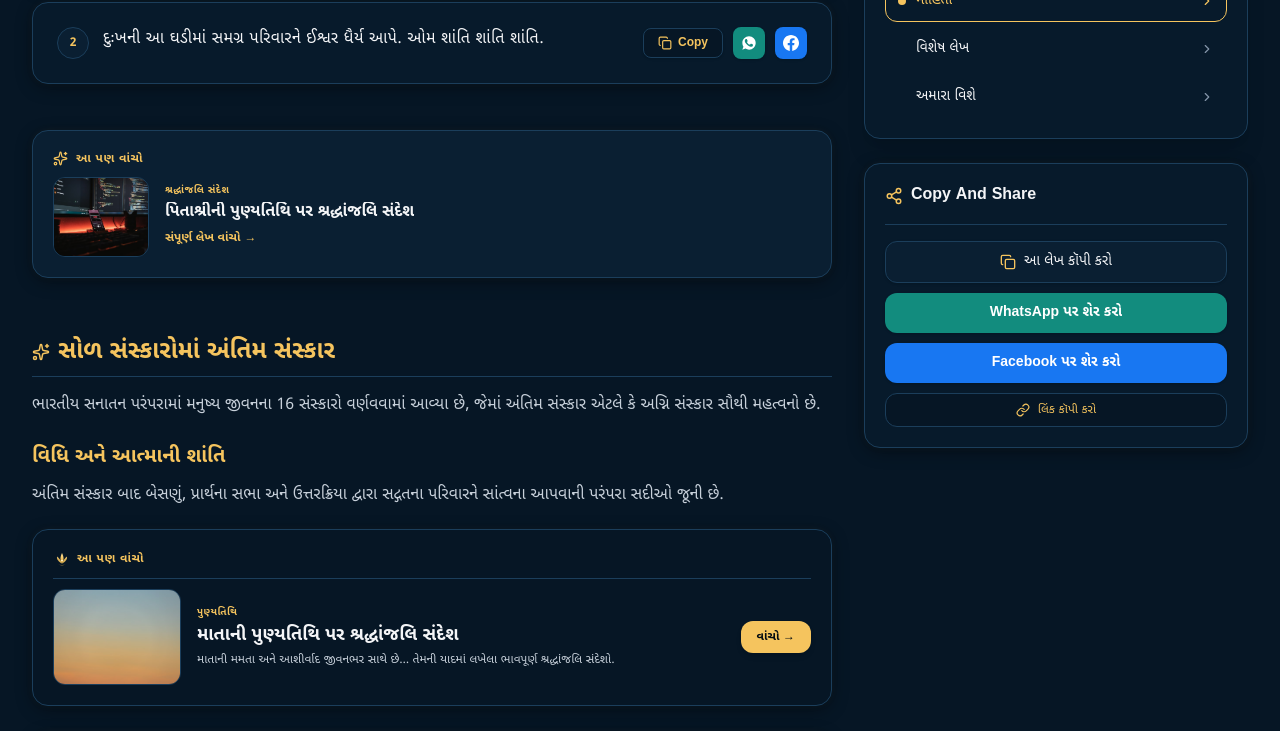
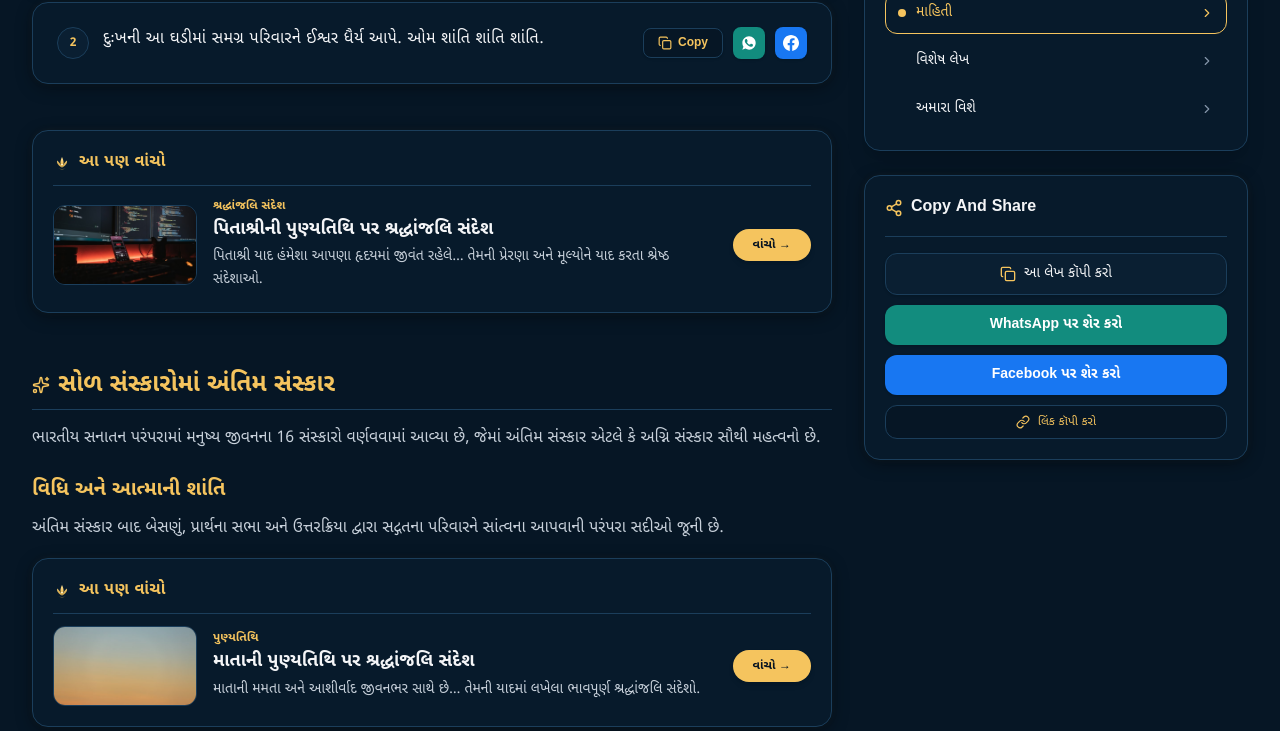
Before and after one commit to himanshi88499/Shradhanjali-Message, a Next.js app: page /post/antim-sanskar-vidhi-ane-mahatva in a window 1280 px wide. Shown: the part 920-1651 px from the top of the page. Built offline with nearby package versions, Linux system fonts and the light colour scheme.

Commit message:
feat: add post draft option & trash/restore system, match screenshot recommendation card design for both links, adjust sidebar padding and related articles footer spacing

```diff
--- a/src/app/api/admin/posts/[id]/route.ts
+++ b/src/app/api/admin/posts/[id]/route.ts
@@ -1,6 +1,6 @@
 import { NextRequest, NextResponse } from 'next/server';
 import { requireAuth } from '@/lib/auth';
-import { getPostById, deletePost, savePost } from '@/lib/db';
+import { getPostById, deletePost, savePost, restorePost } from '@/lib/db';
 
 interface Props {
   params: Promise<{ id: string }>;
@@ -22,10 +22,29 @@ export async function DELETE(req: NextRequest, { params }: Props) {
   if (!user) return NextResponse.json({ error: 'Unauthorized' }, { status: 401 });
 
   const { id } = await params;
-  const deleted = deletePost(id);
+  const permanent = req.nextUrl.searchParams.get('permanent') === 'true';
+  const deleted = deletePost(id, permanent);
   if (!deleted) return NextResponse.json({ error: 'Post not found or could not be deleted' }, { status: 404 });
 
-  return NextResponse.json({ success: true });
+  return NextResponse.json({ success: true, permanent });
+}
+
+export async function PATCH(req: NextRequest, { params }: Props) {
+  const user = await requireAuth(['admin', 'editor', 'author']);
+  if (!user) return NextResponse.json({ error: 'Unauthorized' }, { status: 401 });
+
+  const { id } = await params;
+  try {
+    const body = await req.json();
+    if (body.action === 'restore') {
+      const restored = restorePost(id);
+      if (!restored) return NextResponse.json({ error: 'Post not found' }, { status: 404 });
+      return NextResponse.json({ success: true, message: 'Post restored to draft' });
+    }
+    return NextResponse.json({ error: 'Invalid action' }, { status: 400 });
+  } catch (err: any) {
+    return NextResponse.json({ error: err.message }, { status: 500 });
+  }
 }
 
 export async function PUT(req: NextRequest, { params }: Props) {
--- a/src/app/api/admin/posts/route.ts
+++ b/src/app/api/admin/posts/route.ts
@@ -9,7 +9,8 @@ export async function GET(req: NextRequest) {
     return NextResponse.json({ error: 'Unauthorized' }, { status: 401 });
   }
 
-  const posts = getPosts();
+  const statusParam = req.nextUrl.searchParams.get('status') as any;
+  const posts = getPosts(statusParam || 'all');
   return NextResponse.json(posts);
 }
 
--- a/src/app/post/[slug]/page.tsx
+++ b/src/app/post/[slug]/page.tsx
@@ -150,17 +150,23 @@ export default async function SingleArticlePage({ params }: Props) {
   };
 
   const renderRecommendationBox = (recPost: typeof post) => (
-    <div className="mt-3.5 mb-2.5 sm:mt-4 sm:mb-2.5 p-4 sm:p-5 rounded-2xl bg-theme-surface border border-theme hover:border-[#F5C45E]/60 transition-all card-glow group">
-      <div className="flex items-center gap-2 text-xs font-bold text-[#F5C45E] uppercase tracking-wider mb-2.5">
-        <Sparkles size={15} className="text-[#F5C45E]" />
-        <span>આ પણ વાંચો</span>
+    <div className="mt-3.5 mb-2 sm:mt-4 sm:mb-2 rounded-2xl bg-theme-card border border-theme hover:border-gold/60 transition-all p-4 sm:p-5 card-glow group">
+      {/* Top Header: Lotus Icon + આ પણ વાંચો + Divider */}
+      <div className="flex items-center gap-2 pb-2.5 mb-3 border-b border-theme">
+        <LotusIcon size={18} className="text-gold shrink-0" />
+        <span className="text-sm sm:text-base font-bold text-gold tracking-wide">
+          આ પણ વાંચો
+        </span>
       </div>
+
+      {/* Main Content Link */}
       <a
         href={`/post/${recPost.slug}`}
         rel="dofollow"
-        className="flex items-center gap-4 group-hover:opacity-95 transition-opacity"
+        className="flex flex-col sm:flex-row items-start sm:items-center gap-4"
       >
-        <div className="relative w-20 h-20 sm:w-24 sm:h-20 rounded-xl overflow-hidden shrink-0 border border-theme bg-theme-main">
+        {/* Left Thumbnail */}
+        <div className="relative w-full sm:w-36 h-24 sm:h-20 rounded-xl overflow-hidden shrink-0 border border-theme bg-theme-main">
           <img
             src={recPost.featuredImage || '/images/hero-candle.jpg'}
             alt={recPost.title}
@@ -168,16 +174,24 @@ export default async function SingleArticlePage({ params }: Props) {
             loading="lazy"
           />
         </div>
+
+        {/* Center Details */}
         <div className="flex-1 min-w-0">
-          <span className="text-[10px] font-bold text-[#F5C45E] uppercase tracking-wider block mb-1">
-            {recPost.categoryName || 'Shradhanjali'}
+          <span className="text-xs font-semibold text-gold block mb-1">
+            {recPost.categoryName || 'શ્રદ્ધાંજલિ સંદેશ'}
           </span>
-          <h4 className="text-sm sm:text-base font-bold text-theme-primary group-hover:text-[#F5C45E] transition-colors line-clamp-2 leading-snug">
+          <h4 className="text-base sm:text-lg font-bold text-theme-primary group-hover:text-gold transition-colors line-clamp-1 sm:line-clamp-2 leading-snug mb-1">
             {recPost.title}
           </h4>
-          <span className="inline-flex items-center gap-1 text-xs text-[#F5C45E] font-semibold mt-1.5">
-            <span>સંપૂર્ણ લેખ વાંચો</span>
-            <span>→</span>
+          <p className="text-xs sm:text-sm text-theme-secondary line-clamp-1 sm:line-clamp-2 leading-relaxed">
+            {recPost.excerpt || recPost.introText || ''}
+          </p>
+        </div>
+
+        {/* Right Action Button (Gold Pill) */}
+        <div className="hidden sm:flex shrink-0 self-center ml-2">
+          <span className="inline-flex items-center justify-center px-5 py-2 rounded-full bg-gold hover:bg-[#ffd782] text-[#061321] font-bold text-xs shadow-md transition-all">
+            વાંચો →
           </span>
         </div>
       </a>
@@ -468,46 +482,7 @@ export default async function SingleArticlePage({ params }: Props) {
             )}
 
             {/* Auto Internal Link 2: End-of-Article Do-Follow Recommendation */}
-            {endPostRecommendation && (
-              <div className="mt-4 mb-2.5 sm:mt-5 sm:mb-2.5 p-4 sm:p-5 rounded-2xl bg-gradient-to-r from-theme-card to-theme-surface border border-theme hover:border-[#F5C45E]/70 transition-all card-glow group">
-                <div className="flex items-center justify-between pb-2.5 mb-2.5 border-b border-theme">
-                  <span className="text-xs font-bold text-[#F5C45E] uppercase tracking-wider flex items-center gap-1.5">
-                    <LotusIcon size={18} className="text-[#F5C45E]" />
-                    <span>આ પણ વાંચો</span>
-                  </span>
-                </div>
-                <a
-                  href={`/post/${endPostRecommendation.slug}`}
-                  rel="dofollow"
-                  className="flex flex-col sm:flex-row items-start sm:items-center gap-4"
-                >
-                  <div className="relative w-full sm:w-32 h-24 rounded-xl overflow-hidden shrink-0 border border-theme bg-theme-main">
-                    <img
-                      src={endPostRecommendation.featuredImage || '/images/hero-candle.jpg'}
-                      alt={endPostRecommendation.title}
-                      className="w-full h-full object-cover group-hover:scale-105 transition-transform duration-300"
-                      loading="lazy"
-                    />
-                  </div>
-                  <div className="flex-1 min-w-0">
-                    <span className="text-[10px] font-bold text-[#F5C45E] uppercase tracking-wider block mb-1">
-                      {endPostRecommendation.categoryName || 'Tribute'}
-                    </span>
-                    <h4 className="text-base sm:text-lg font-bold text-theme-primary group-hover:text-[#F5C45E] transition-colors line-clamp-2 leading-snug mb-1">
-                      {endPostRecommendation.title}
-                    </h4>
-                    <p className="text-xs text-theme-secondary line-clamp-1">
-                      {endPostRecommendation.excerpt}
-                    </p>
-                  </div>
-                  <div className="hidden sm:flex shrink-0">
-                    <span className="px-4 py-2 rounded-xl bg-gold text-[#030B12] font-bold text-xs group-hover:bg-[#E5B54E] transition-colors shadow-md">
-                      વાંચો →
-                    </span>
-                  </div>
-                </a>
-              </div>
-            )}
+            {endPostRecommendation && renderRecommendationBox(endPostRecommendation)}
 
             {/* Dynamic Contextual FAQ Section (5 Helpful Search-Focused Q&A) */}
             <PostFaqAccordion post={post} />
@@ -575,7 +550,7 @@ export default async function SingleArticlePage({ params }: Props) {
           </article>
 
           {/* Desktop Right Sidebar starting flush with breadcrumbs */}
-          <aside className="lg:col-span-4 flex flex-col space-y-6">
+          <aside className="lg:col-span-4 flex flex-col space-y-6 pt-2.5 sm:pt-3">
             {/* Widget 1: Best Shradhanjali Messages */}
             <SidebarRelatedPosts currentPostId={post.id} initialPosts={allPosts} />
 
@@ -595,7 +570,7 @@ export default async function SingleArticlePage({ params }: Props) {
         </div>
 
         {/* Bottom Related Articles Grid (4 cards) */}
-        <section className="mt-16 pt-10 border-t border-theme">
+        <section className="mt-14 pt-8 pb-10 sm:pb-14 border-t border-theme">
           <div className="flex items-center gap-2 text-gold text-lg sm:text-xl font-bold mb-6">
             <Sparkles size={20} />
             <span>Related Articles</span>
--- a/src/lib/db.ts
+++ b/src/lib/db.ts
@@ -51,9 +51,15 @@ export function saveDb(data: DatabaseSchema): boolean {
 }
 
 // ----------------- POSTS -----------------
-export function getPosts(status?: 'published' | 'draft'): Post[] {
+export function getPosts(status?: 'published' | 'draft' | 'trash' | 'all'): Post[] {
   const db = getDb();
-  const list = !status ? [...db.posts] : db.posts.filter((p) => p.status === status);
+  let list = [...db.posts];
+  if (status === 'published' || status === 'draft' || status === 'trash') {
+    list = list.filter((p) => p.status === status);
+  } else if (status !== 'all') {
+    // Default excludes trash
+    list = list.filter((p) => p.status !== 'trash');
+  }
   return list.sort((a, b) => {
     const timeB = new Date(b.publishedAt || b.updatedAt || 0).getTime();
     const timeA = new Date(a.publishedAt || a.updatedAt || 0).getTime();
@@ -63,7 +69,7 @@ export function getPosts(status?: 'published' | 'draft'): Post[] {
 
 export function getPostBySlug(slug: string): Post | undefined {
   const db = getDb();
-  return db.posts.find((p) => p.slug === slug);
+  return db.posts.find((p) => p.slug === slug && p.status !== 'trash');
 }
 
 export function getPostById(id: string): Post | undefined {
@@ -173,15 +179,32 @@ export function savePost(post: Partial<Post> & { id?: string }): Post {
   }
 }
 
-export function deletePost(id: string): boolean {
+export function deletePost(id: string, permanent = false): boolean {
   const db = getDb();
-  const initialLen = db.posts.length;
-  db.posts = db.posts.filter((p) => p.id !== id);
-  if (db.posts.length !== initialLen) {
+  const index = db.posts.findIndex((p) => p.id === id);
+  if (index === -1) return false;
+
+  if (permanent) {
+    db.posts.splice(index, 1);
     saveDb(db);
     return true;
   }
-  return false;
+
+  // Soft delete to trash
+  db.posts[index].status = 'trash';
+  db.posts[index].updatedAt = new Date().toISOString();
+  saveDb(db);
+  return true;
+}
+
+export function restorePost(id: string): boolean {
+  const db = getDb();
+  const index = db.posts.findIndex((p) => p.id === id);
+  if (index === -1) return false;
+  db.posts[index].status = 'draft';
+  db.posts[index].updatedAt = new Date().toISOString();
+  saveDb(db);
+  return true;
 }
 
 // ----------------- CATEGORIES -----------------
--- a/src/lib/types.ts
+++ b/src/lib/types.ts
@@ -58,7 +58,7 @@ export interface Post {
   categoryName?: string;
   categorySlug?: string;
   authorId: string;
-  status: 'published' | 'draft' | 'scheduled';
+  status: 'published' | 'draft' | 'scheduled' | 'trash';
   readingTime?: string;
   views: number;
   publishedAt: string;
```
Also changed, not shown: src/app/admin/posts/page.tsx (+81 -11 lines), src/components/admin/PostEditor.tsx (+54 -18 lines).
